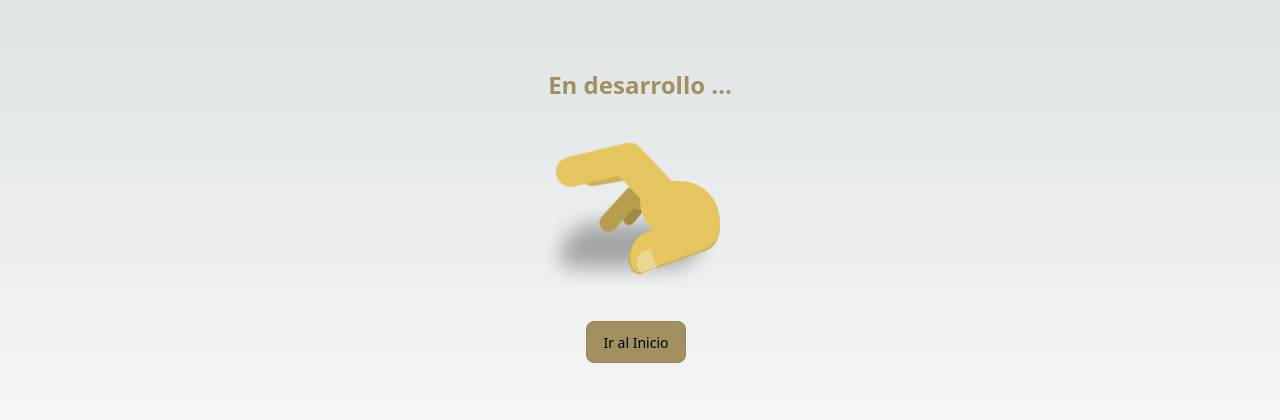
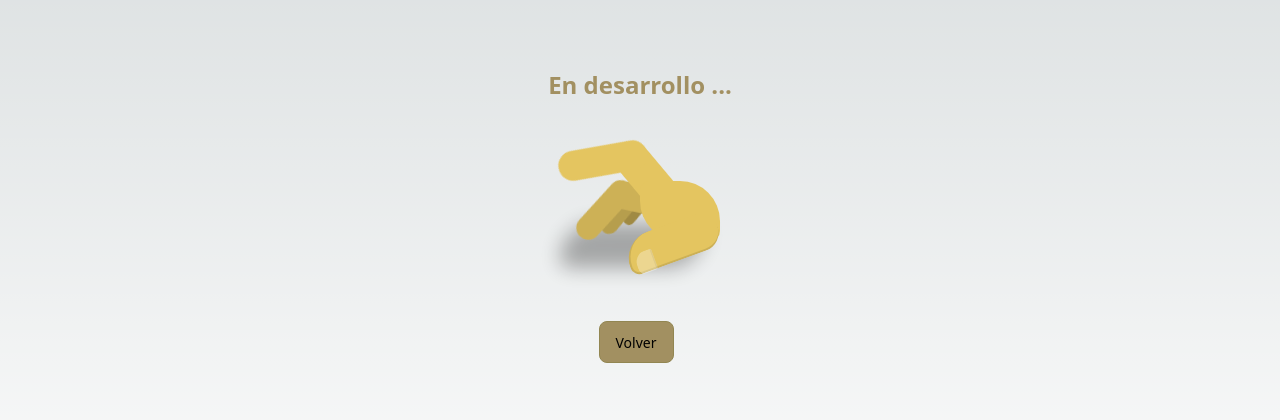
Before and after one commit to jeromanp/my-portfolio, a Next.js app: page /working in a window 1280 px wide. Shown: the part 184-604 px from the top of the page. Built offline with nearby package versions, Linux system fonts and the light colour scheme.

Commit message:
go to back

```diff
--- a/src/components/Process.jsx
+++ b/src/components/Process.jsx
@@ -2,6 +2,10 @@ import React from "react";
 import Link from "next/link";
 
 export default function Process() {
+  const goBack = () => {
+    window.history.back();
+  };
+
   return (
     <div className="flex flex-col justify-center items-center min-h-screen">
       <div>
@@ -19,15 +23,12 @@ export default function Process() {
         <div className="👍"></div>
       </div>
 
-      <Link href="/">
-        <button
-          className="bg-custom-oro_2 mr-2 inline-block transition duration-300 ease-in-out text-dark-800 hover:bg-custom-azul cursor-pointer py-2 px-4 rounded-lg border border-custom-oro mt-20"
-          target="_blank"
-          rel="noreferrer"
-        >
-          <span className="text-sm">Ir al Inicio</span>
-        </button>
-      </Link>
+      <button
+        className="bg-custom-oro_2 mr-2 inline-block transition duration-300 ease-in-out text-dark-800 hover:bg-custom-azul cursor-pointer py-2 px-4 rounded-lg border border-custom-oro mt-20"
+        onClick={goBack}
+      >
+        <span className="text-sm">Volver</span>
+      </button>
     </div>
   );
 }
```
